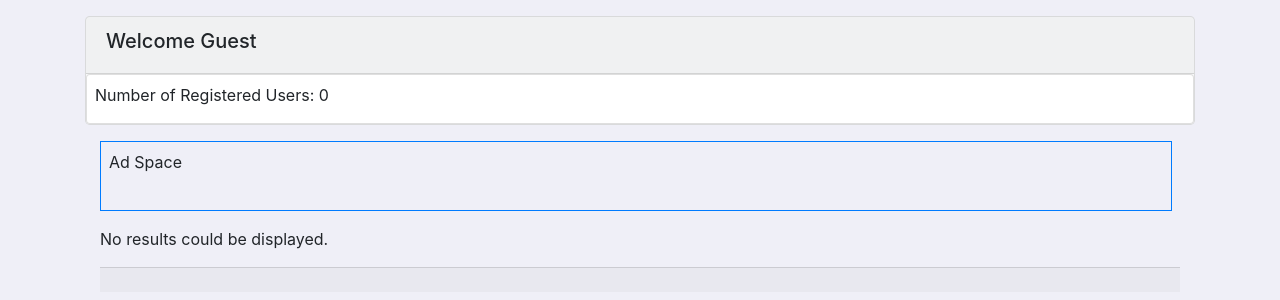
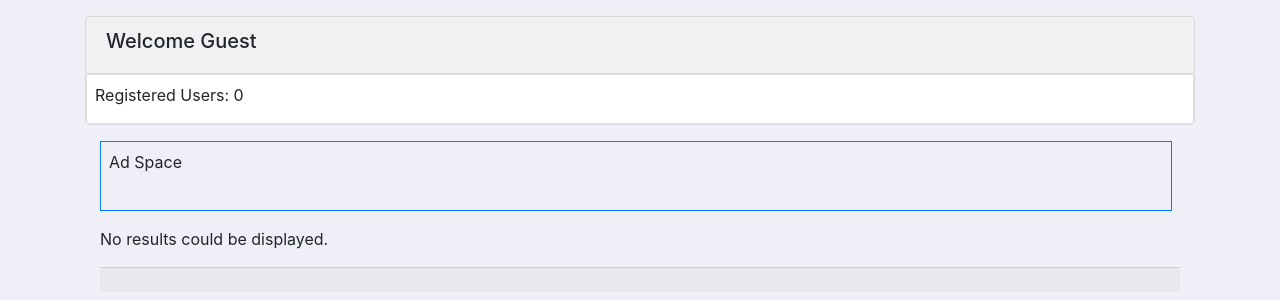
Before and after one commit to ubanitc/trency, a PHP site: page / in a window 1280 px wide. Shown: the part 56-356 px from the top of the page. Run offline with PHP 8.4, Linux system fonts and the light colour scheme; data that the repository does not hold is empty; some libraries are stand-ins or nearby versions.

Commit message:
Update index.php

```diff
--- a/index.php
+++ b/index.php
@@ -93,7 +93,7 @@ if(isset($_SESSION['userid'])){
       </div>
       <div class="card">
           <div class="card-text pt-2 pl-2">
-                <p>Number of Registered Users: <?php echo $tham ?> </p>
+                <p>Registered Users: <?php echo $tham ?> </p>
       </div>
     </div>
 </div>
```
